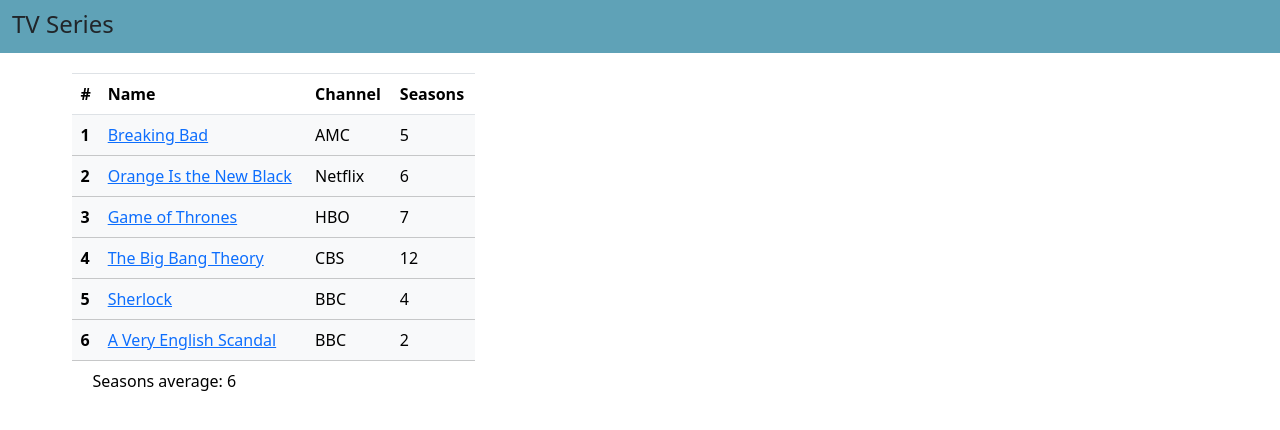
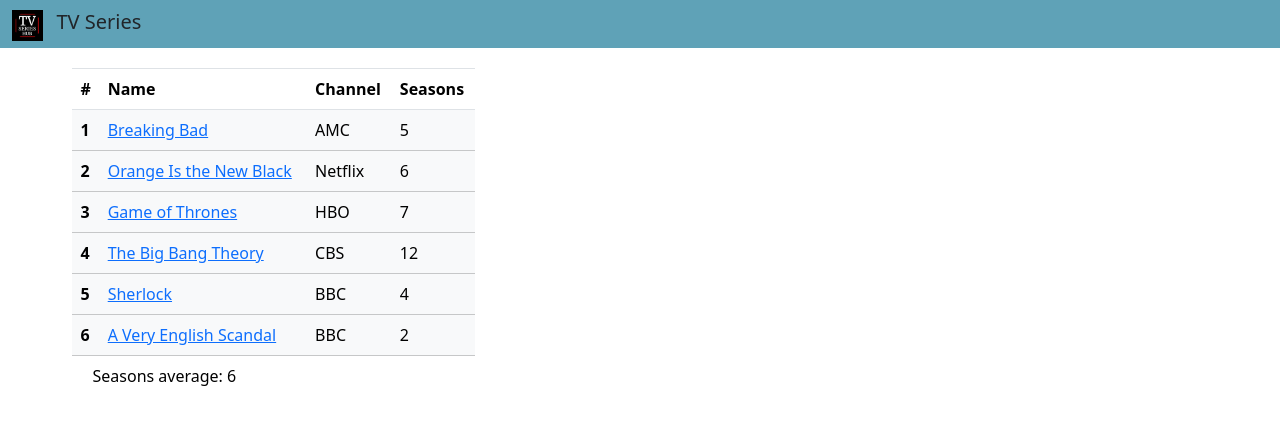
Before and after one commit to DiegoMunevar2007/Taller-TypeScript-1, a plain HTML site: page index.html in a window 1280 px wide. Drawn offline with nearby package versions, Linux system fonts and the light colour scheme.

Commit message:
Taller de typescript- Entrega final

```diff
--- a/index.html
+++ b/index.html
@@ -8,10 +8,13 @@
     <link rel="stylesheet" href="./style.css">
 </head>
 <body>
-    <div class="container-fluid header">
+    <div class="container-fluid header gap-0">
         <div class="row">
-            <div class="col-md-3">
-                <h4>TV Series</h4>
+            <div class="col-sm-1 ">
+                <img src="./img/logo.png" alt="logo" class="logo">
+            </div>
+            <div class="col-md-4 text-left">
+                <h5 >TV Series</h5>
             </div>
         </div>
     </div>
--- a/style.css
+++ b/style.css
@@ -2,6 +2,7 @@
     background-color:rgb(95, 162, 183) ;
     padding-top: 10px;
     padding-bottom: 6px ;
+    display: flex;
 }
 
 .table{
@@ -13,3 +14,7 @@
     color: black;
     font-weight: 400;
 }
+
+.logo{
+    width:150%;
+}
```
Also changed, not shown: img/logo.png (added).
